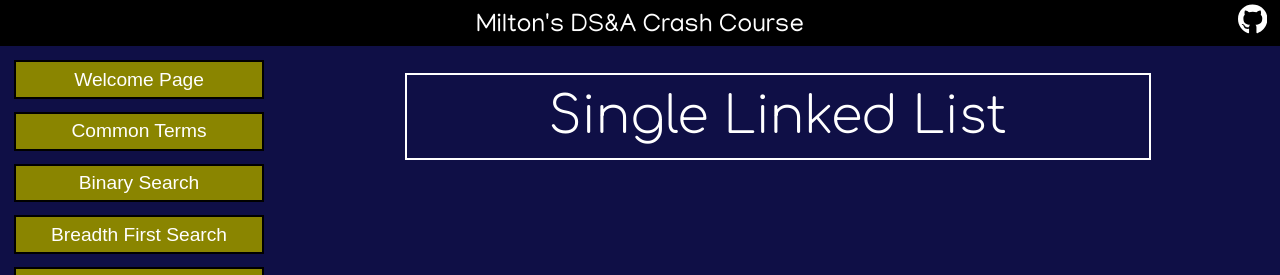
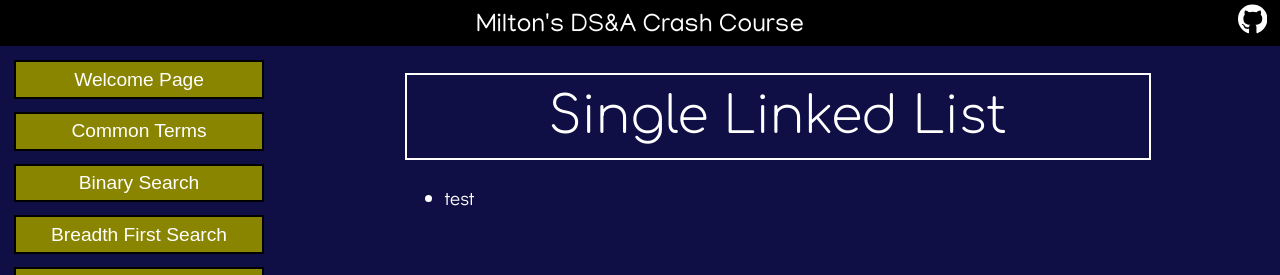
Before and after one commit to miltonhuynh/DSA-guide, a React (Create React App) app in the folder app/: page /DSA-guide/SingleLinkedList in a window 1280 px wide. Shown: the top 275 px of the page. Built offline with nearby package versions, Linux system fonts and the light colour scheme; a web font is replaced by a local one.

Commit message:
Added singleLL container

```diff
--- a/app/src/Concepts/SingleLinkedList.js
+++ b/app/src/Concepts/SingleLinkedList.js
@@ -4,6 +4,13 @@ export default function SingleLinkedList() {
   return (
     <div class="Concept_page">
       <div class="Concept_title">Single Linked List</div>
+      <div class="Container">
+        <ul>
+          <div class="font-m">
+            <li>test</li>
+          </div>
+        </ul>
+      </div>
     </div>
   )
 }
```
